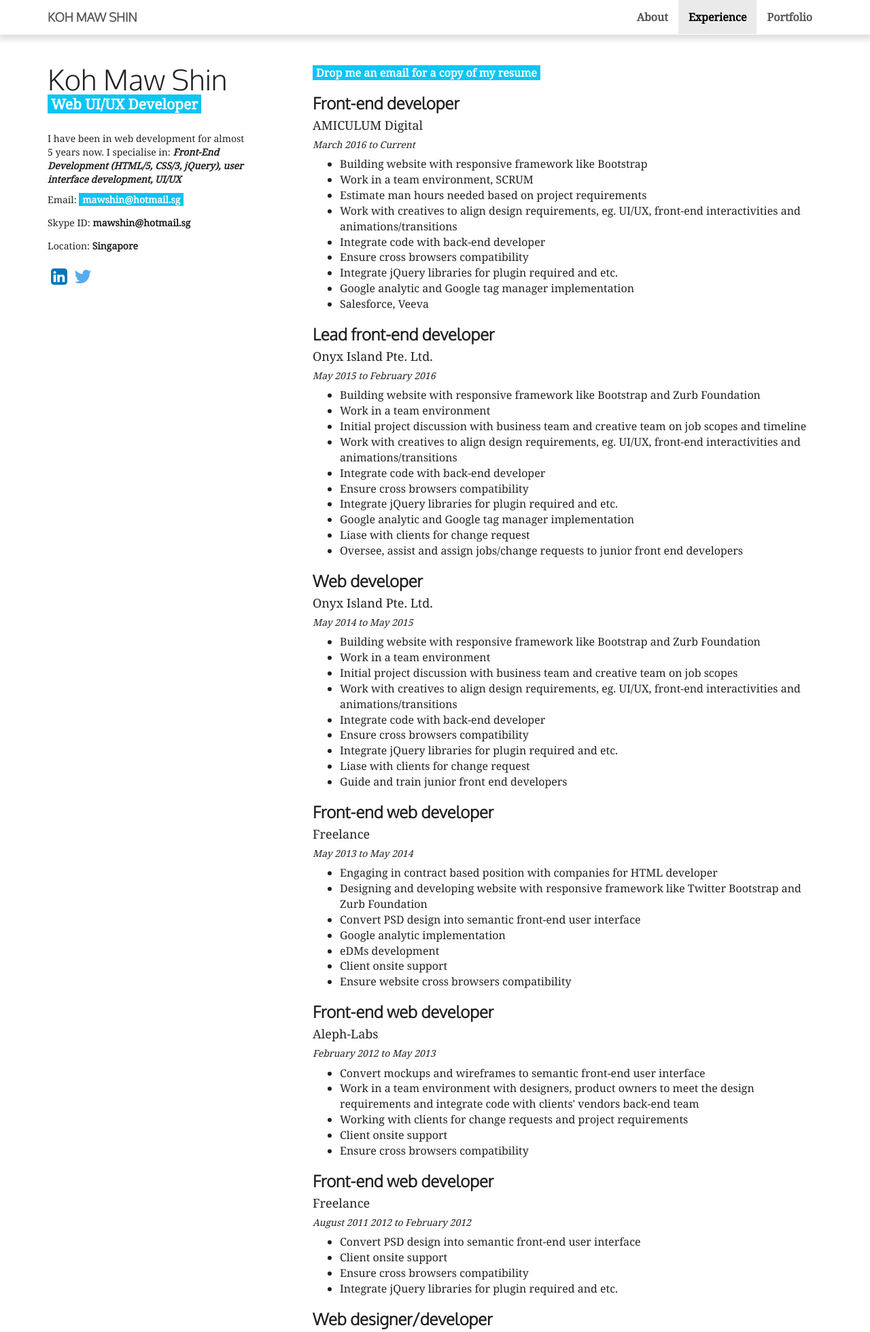
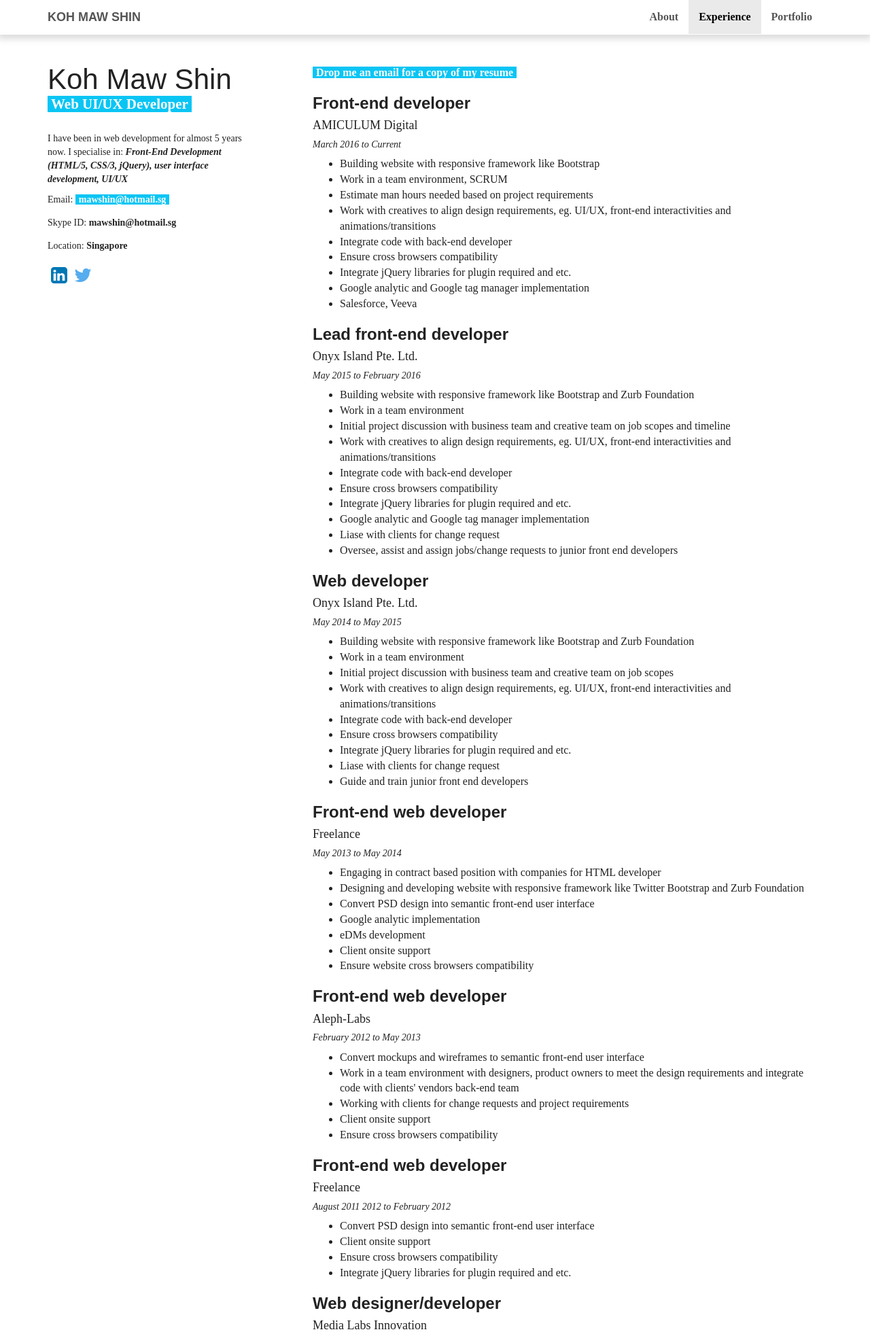
Before and after one commit to mawshin/mawshin, a PHP site: page /experience.html in a window 1280 px wide. Shown: the top 1960 px of the page at 68% size. Run offline with PHP 8.4, Linux system fonts and the light colour scheme; some libraries are stand-ins or nearby versions.

Commit message:
update google fonts

```diff
--- a/css/main.css
+++ b/css/main.css
@@ -1,4 +1,4 @@
-body {color: #222; font-family: 'Noto Serif', Serif;}
+body {color: #222; font-family: 'Bitter', Serif;}
 header {background: #000; color: #172bae;}
 nav {background: #fff; -webkit-box-shadow: 0px 3px 10px 3px rgba(0,0,0,0.15); -moz-box-shadow: 0px 3px 10px 3px rgba(0,0,0,0.15); box-shadow: 0px 3px 10px 3px rgba(0,0,0,0.15);}
 nav .container {padding-top: 0;}
@@ -13,9 +13,9 @@ nav .active a {background: #eaeaea; color: #000;}
 @media (min-width: 768px) {
     #navbar {float: right;}
 }
-.navbar-brand {font-family: 'Oxygen', Sans-Serif; text-transform: uppercase;}
+.navbar-brand {font-family: 'PT Sans', Sans-Serif; text-transform: uppercase;}
 
-.name {color: #e9e9eb; font-family: 'Oxygen', Sans-Serif; font-size: 4em; line-height: 1; margin-top: .2em;}
+.name {color: #e9e9eb; font-family: 'PT Sans', Sans-Serif; font-size: 4em; line-height: 1; margin-top: .2em;}
 .designation {color: #fff; font-size: 2em; font-weight: 300; padding-bottom: 1.25em;}
 .profile-pic {max-width: 250px; border: 10px solid #fff; margin-top: 4.25em; -webkit-box-shadow: 0px 0px 19px 4px rgba(51,51,51,0.3); -moz-box-shadow: 0px 0px 19px 4px rgba(51,51,51,0.3); box-shadow: 0px 0px 19px 4px rgba(51,51,51,0.3);}
 
@@ -54,12 +54,12 @@ nav .active a {background: #eaeaea; color: #000;}
 
 .sticky-nav {font-size: 14px;}
 nav + section {margin-top: 4.25em;}
-.sticky-nav__name {font-family: 'Oxygen', Sans-Serif; font-size: 3em; line-height: 1;}
+.sticky-nav__name {font-family: 'PT Sans', Sans-Serif; font-size: 3em; line-height: 1;}
 .sticky-nav__designation {color: #bdbdbd; font-size: 1.5em; font-weight: 300; padding-bottom: 1.25em;}
 .portfolio-list section {border-bottom: 1px solid #dedede; padding: 1.25em 0;}
 .portfolio-list section:first-child {padding-top: 0;}
 .portfolio-list a {background: #fff700; color: #000;}
-.project-title {font-family: 'Oxygen', Sans-Serif; font-size: 1.5em;}
+.project-title {font-family: 'PT Sans', Sans-Serif; font-size: 1.5em;}
 .project-image {margin: 20px 0;}
 .project-image a {background: transparent; padding: 0;}
 
@@ -68,10 +68,10 @@ nav + section {margin-top: 4.25em;}
     .portfolio-list section {padding: 1.25em;}
 }
 
-h1, h2, h3 {font-family: 'Oxygen', Sans-Serif;}
+h1, h2, h3 {font-family: 'PT Sans', Sans-Serif;}
 a {background: #0ac5f4; color: #fff; font-weight: bold; padding: 0 5px;}
 a:hover {background: transparent; color: #0ac5f4; text-decoration: none;}
-u {font-family: 'Oxygen', Sans-Serif;}
+u {font-family: 'PT Sans', Sans-Serif;}
 .container {padding-top: 1.25em;}
 section.container {padding-top: 1.75em; padding-bottom: 1.75em;}
 hr.yellow-line {border: 0; height: 1px; background: #fff700 ; background-image: linear-gradient(to right, #fff, #fff700 , #fff);}
@@ -82,7 +82,7 @@ hr.yellow-line {border: 0; height: 1px; background: #fff700 ; background-image:
     .responsive-break {display: block;}
 }
 
-.font-playfair {'Oxygen', Sans-Serif;}
+.font-playfair {font-family: 'PT Sans', Sans-Serif;}
 .font-light {font-weight: 300;}
 .font-normal {font-weight: 400;}
 
```
